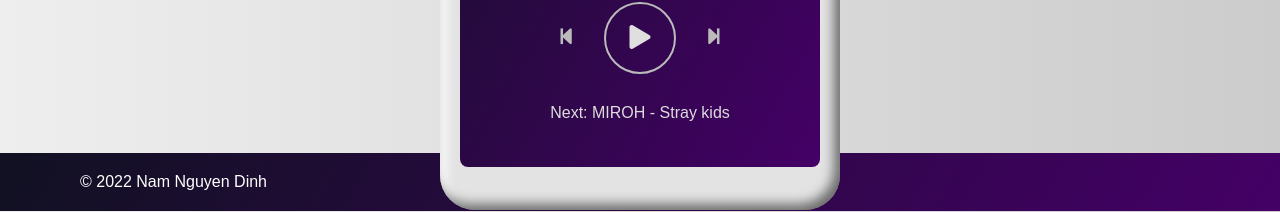
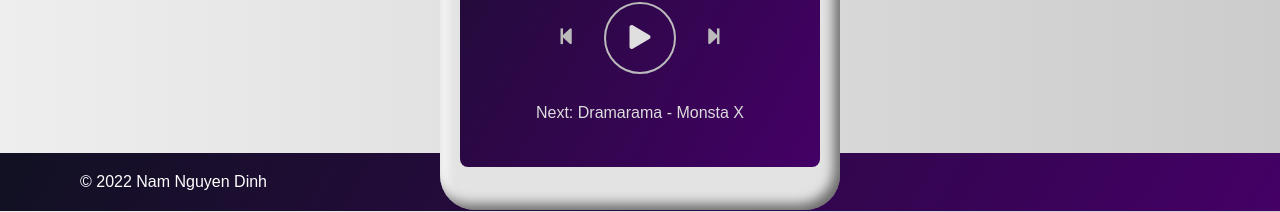
Before and after one commit to NguyenD-Nam/React-music-player, a React (Create React App) app: page / in a window 1280 px wide. Shown: the part 589-801 px from the top of the page. Built offline with nearby package versions, Linux system fonts and the light colour scheme.

Commit message:
Update App.js

```diff
--- a/src/App.js
+++ b/src/App.js
@@ -12,6 +12,24 @@ function App() {
       src: "./music/1.mp3"
     },
     {
+      title: "Dramarama",
+      artist: "Monsta X",
+      img_src: "./images/4.jpg",
+      src: "./music/4.mp3"
+    },
+    {
+      title: "Not By The Moon",
+      artist: "GOT7",
+      img_src: "./images/12.jpg",
+      src: "./music/12.mp3"
+    },
+    {
+      title: "Follow",
+      artist: "Monsta X",
+      img_src: "./images/11.jpg",
+      src: "./music/11.mp3"
+    },
+    {
       title: "MIROH",
       artist: "Stray kids",
       img_src: "./images/2.jpg",
@@ -24,16 +42,22 @@ function App() {
       src: "./music/3.mp3"
     },
     {
-      title: "Dramarama",
-      artist: "Monsta X",
-      img_src: "./images/4.jpg",
-      src: "./music/4.mp3"
-    },
-    {
       title: "Back Door",
       artist: "Stray kids",
       img_src: "./images/5.jpg",
       src: "./music/5.mp3"
+    },
+    {
+      title: "I Wait",
+      artist: "DAY6",
+      img_src: "./images/9.jpg",
+      src: "./music/9.mp3"
+    },
+    {
+      title: "Letting Go",
+      artist: "DAY6",
+      img_src: "./images/13.jpg",
+      src: "./music/13.mp3"
     },
     {
       title: "Shoot Me",
@@ -42,22 +66,16 @@ function App() {
       src: "./music/6.mp3"
     },
     {
-      title: "You can't hold my heart",
-      artist: "Monsta X",
-      img_src: "./images/7.jpg",
-      src: "./music/7.mp3"
-    },
-    {
       title: "Thunderous",
       artist: "Stray kids",
       img_src: "./images/8.jpg",
       src: "./music/8.mp3"
     },
     {
-      title: "I Wait",
-      artist: "DAY6",
-      img_src: "./images/9.jpg",
-      src: "./music/9.mp3"
+      title: "You can't hold my heart",
+      artist: "Monsta X",
+      img_src: "./images/7.jpg",
+      src: "./music/7.mp3"
     }
   ]);
 
```
